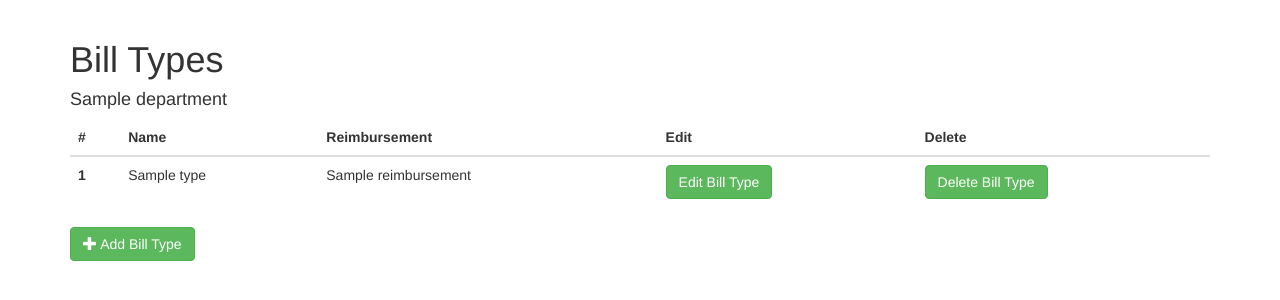
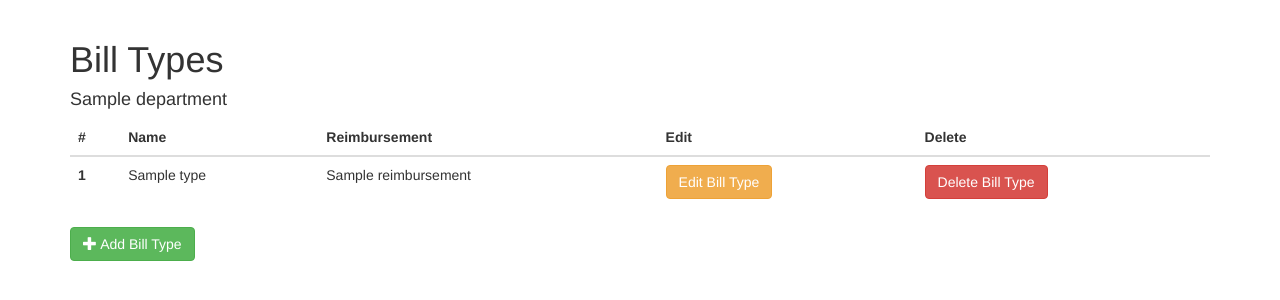
Before and after one commit to ishween/Bill-Reimbursement, a Flask app: template src/templates/bill_types/show_bills.html in a window 1280 px wide. Shown: the part 52-352 px from the top of the page. Run offline with Flask 2, Linux system fonts and the light colour scheme; the template is opened without the code that fills it: most values are stand-ins (such as "Sample title", 1, 10 or a date in 2020); some libraries are stand-ins or nearby versions.

Commit message:
bill-type buttons colour changed

```diff
--- a/src/templates/bill_types/edit_bill.html
+++ b/src/templates/bill_types/edit_bill.html
@@ -13,7 +13,7 @@
                 <label for="reimbursement">Reimbursement</label>
                 <input type="text" class="form-control" id="reimbursement" name="reimbursement" placeholder="Amount">
             </div>
-            <button type="submit" class="btn btn-info">Edit</button>
+            <button type="submit" class="btn btn-warning">Edit</button>
         </form>
     </div>
 {% endblock %}
--- a/src/templates/bill_types/show_bills.html
+++ b/src/templates/bill_types/show_bills.html
@@ -19,8 +19,8 @@
                         <th scope="row">{{ loop.index }}</th>
                         <td>{{ b['type'] }}</td>
                         <td>{{ b['reimbursement'] }}</td>
-                        <td><a class="btn btn-success" href="{{ url_for('billType.edit_bill_type', billType_id=b['_id']) }}"> Edit Bill Type</a></td>
-                        <td><a class="btn btn-success" href="{{ url_for('billType.delete_bill_type', billType_id=b['_id']) }}">Delete Bill Type</a> </td>
+                        <td><a class="btn btn-warning" href="{{ url_for('billType.edit_bill_type', billType_id=b['_id']) }}"> Edit Bill Type</a></td>
+                        <td><a class="btn btn-danger" href="{{ url_for('billType.delete_bill_type', billType_id=b['_id']) }}">Delete Bill Type</a> </td>
                     </tr>
                  {% endfor %}
             <tbody>
```
